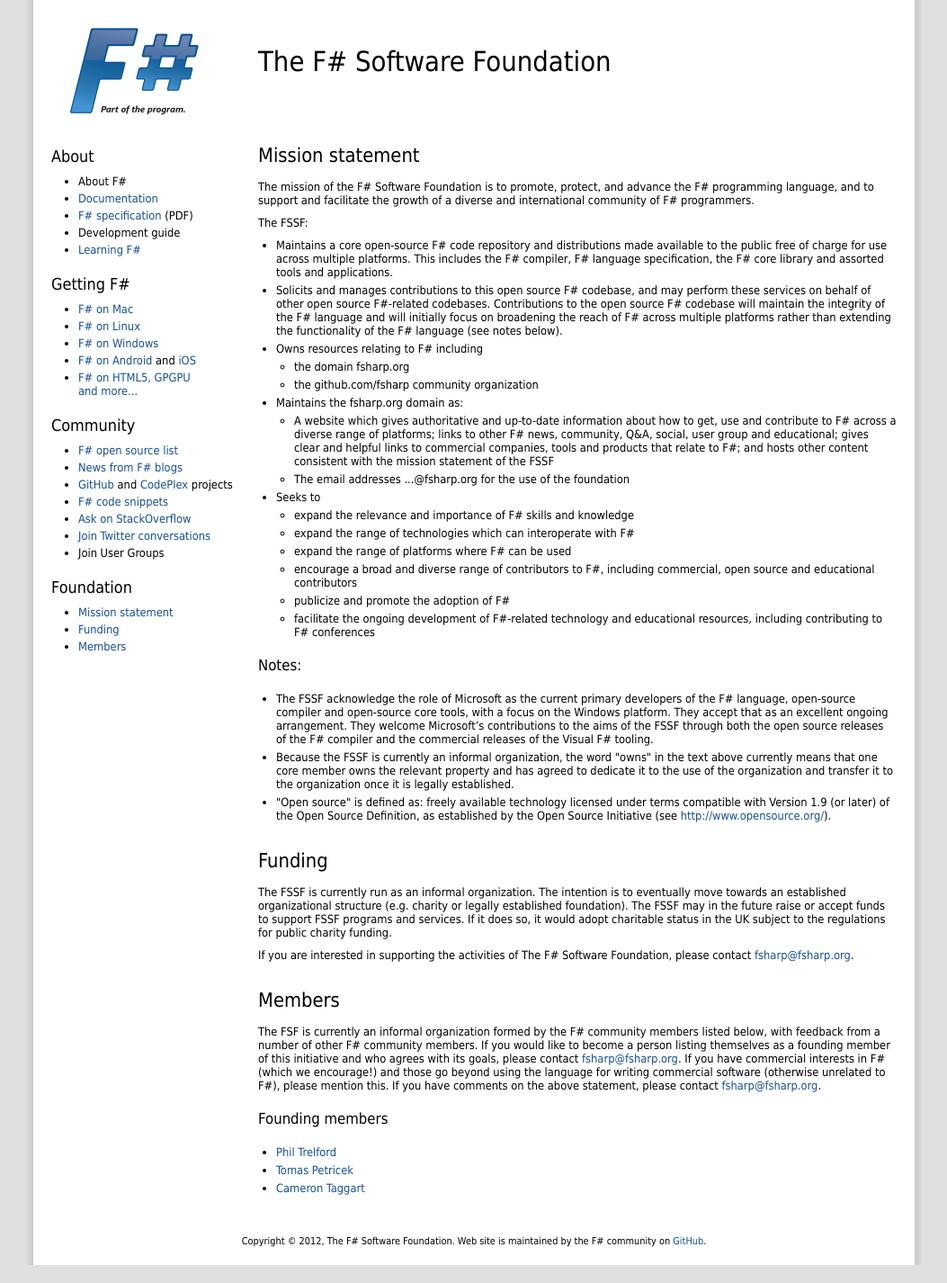
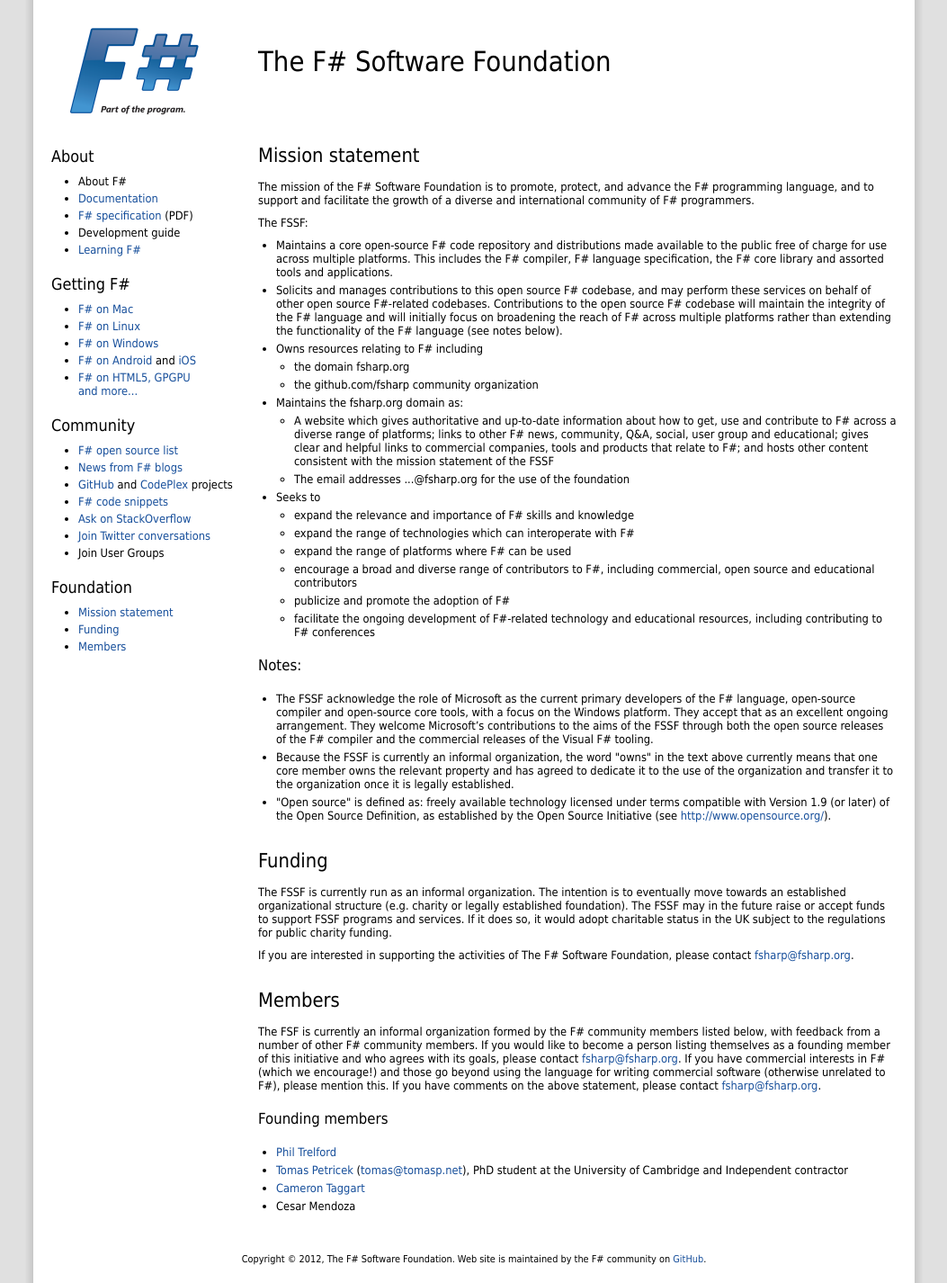
Before and after one commit to fsharp/fsharp.org, a Jekyll site: the page built from foundation.html, in a window 1280 px wide. Shown: the whole page at 90% size, without its empty margins (113-1166 px from the left). Built offline with Jekyll 4.4.1, drawn with Linux system fonts in a browser that asks for light colours; nearby versions of some CDN libraries; some web fonts are replaced; comment, search, counter and statistics services are not loaded.

Commit message:
Add details about Tomas and add Cesar Mendoza.

```diff
--- a/foundation.html
+++ b/foundation.html
@@ -62,7 +62,8 @@
 <h3>Founding members</h3>
 <ul>
   <li><a href="http://trelford.com/blog/">Phil Trelford</a></li>
-  <li><a href="http://tomasp.net">Tomas Petricek</a></li>
+  <li><a href="http://tomasp.net">Tomas Petricek</a> (<a href="mailto:tomas@tomasp.net">tomas@tomasp.net</a>), PhD student at the University of Cambridge and Independent contractor</li>
   <li><a href="http://blog.ctaggart.com/">Cameron Taggart</a></li>
+  <li>Cesar Mendoza</li>
 </ul>
 </div>
```
